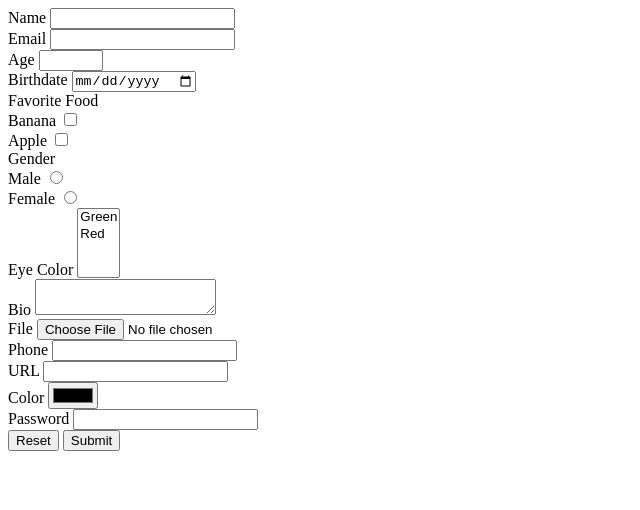
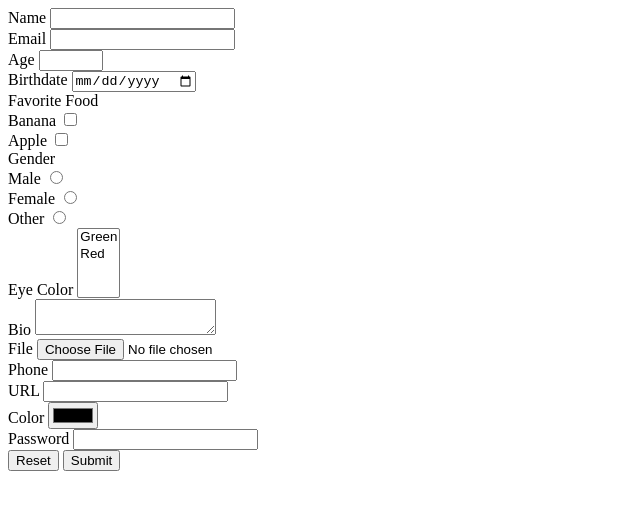
Before and after one commit to vinicius-gama/html-form-practice-101, a plain HTML site: page index.html in a window 1280 px wide. Shown: the whole page, without its empty margins (0-640 px from the left). Drawn offline with Linux system fonts and the light colour scheme.

Commit message:
added other and script

```diff
--- a/index.html
+++ b/index.html
@@ -44,6 +44,10 @@
         <label for="female">Female</label>
         <input type="radio" name="gender" id="female" value="female">
       </div>
+      <div>
+        <label for="other">Other</label>
+        <input type="radio" name="gender" id="other" value="other">
+      </div>
     </div>
     <div>
       <label for="eyeColor">Eye Color</label>
@@ -82,5 +86,6 @@
     <button type="reset">Reset</button>
     <button type="submit">Submit</button>
   </form>
+  <!-- <script src="scripts.js"></script> -->
 </body>
 </html>
```
